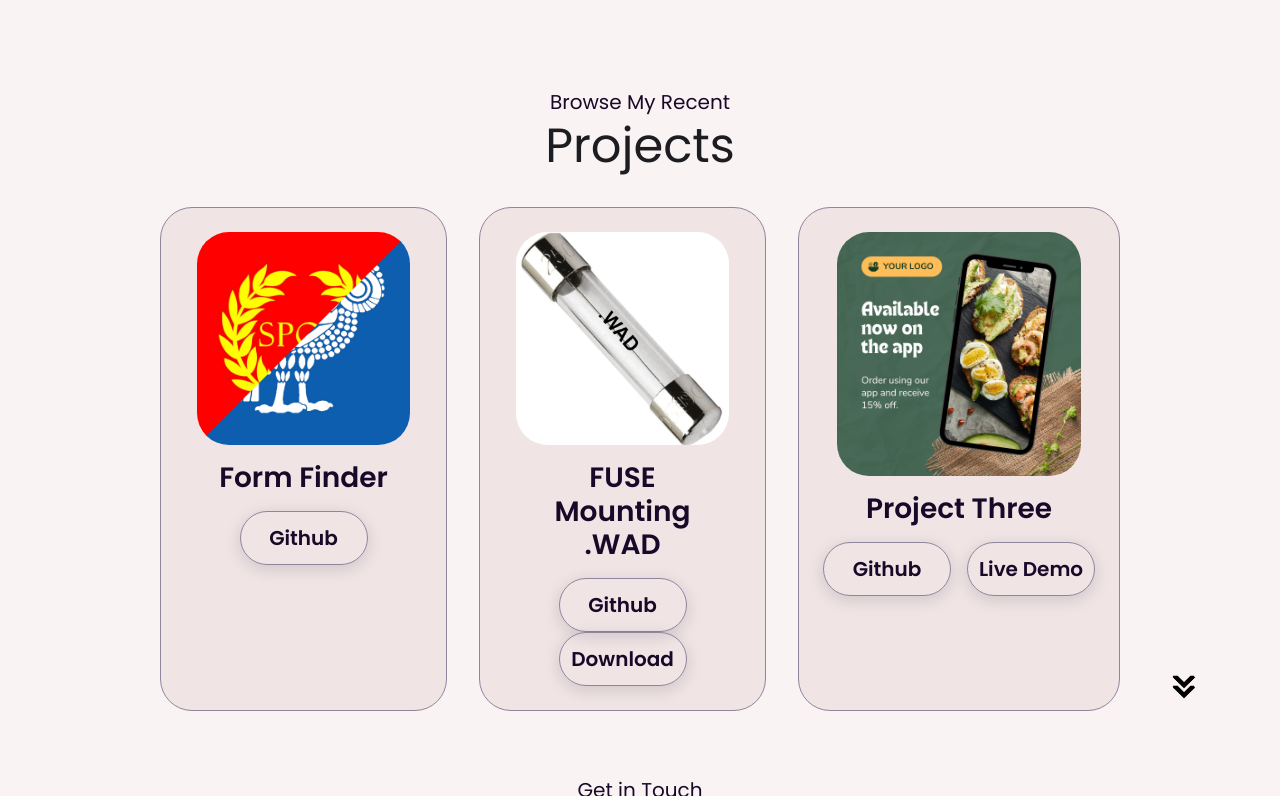
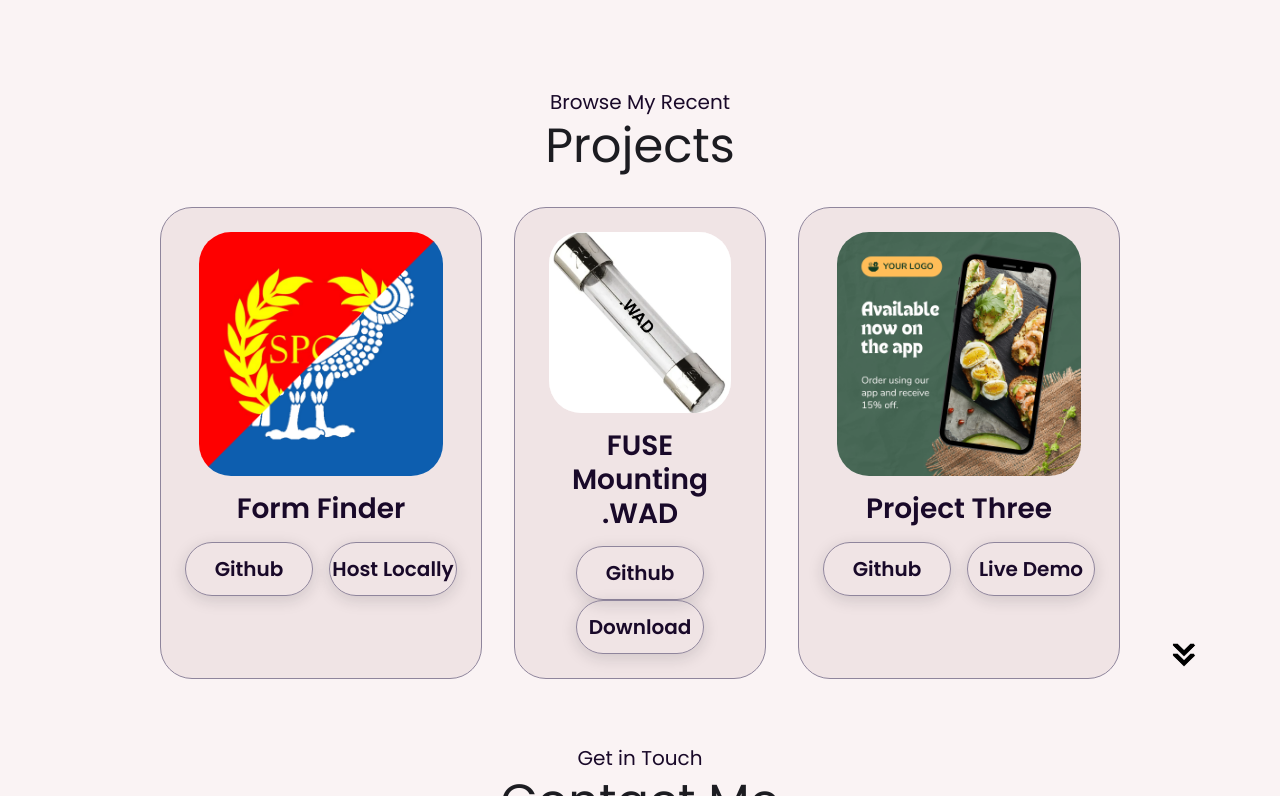
Before and after one commit to wavid-b/wavid-b.github.io, a plain HTML site: page index.html in a window 1280 px wide. Shown: the part 3491-4287 px from the top of the page. Drawn offline with Linux system fonts and the light colour scheme.

Commit message:
new version of MACOS script

```diff
--- a/index.html
+++ b/index.html
@@ -456,6 +456,13 @@
               >
                 Github
               </button>
+              <a  href="./assets/downloads/getForm_localhosting.zip"
+                download="getForm_localhosting.zip"
+                class="backgroud-offwhite">
+                <button
+                  class="btn btn-color-2 project-btn">
+                Host Locally
+              </button></a>
               <!-- <button
                 class="btn btn-color-2 project-btn"
                 onclick="location.href='https://github.com/'"
```
